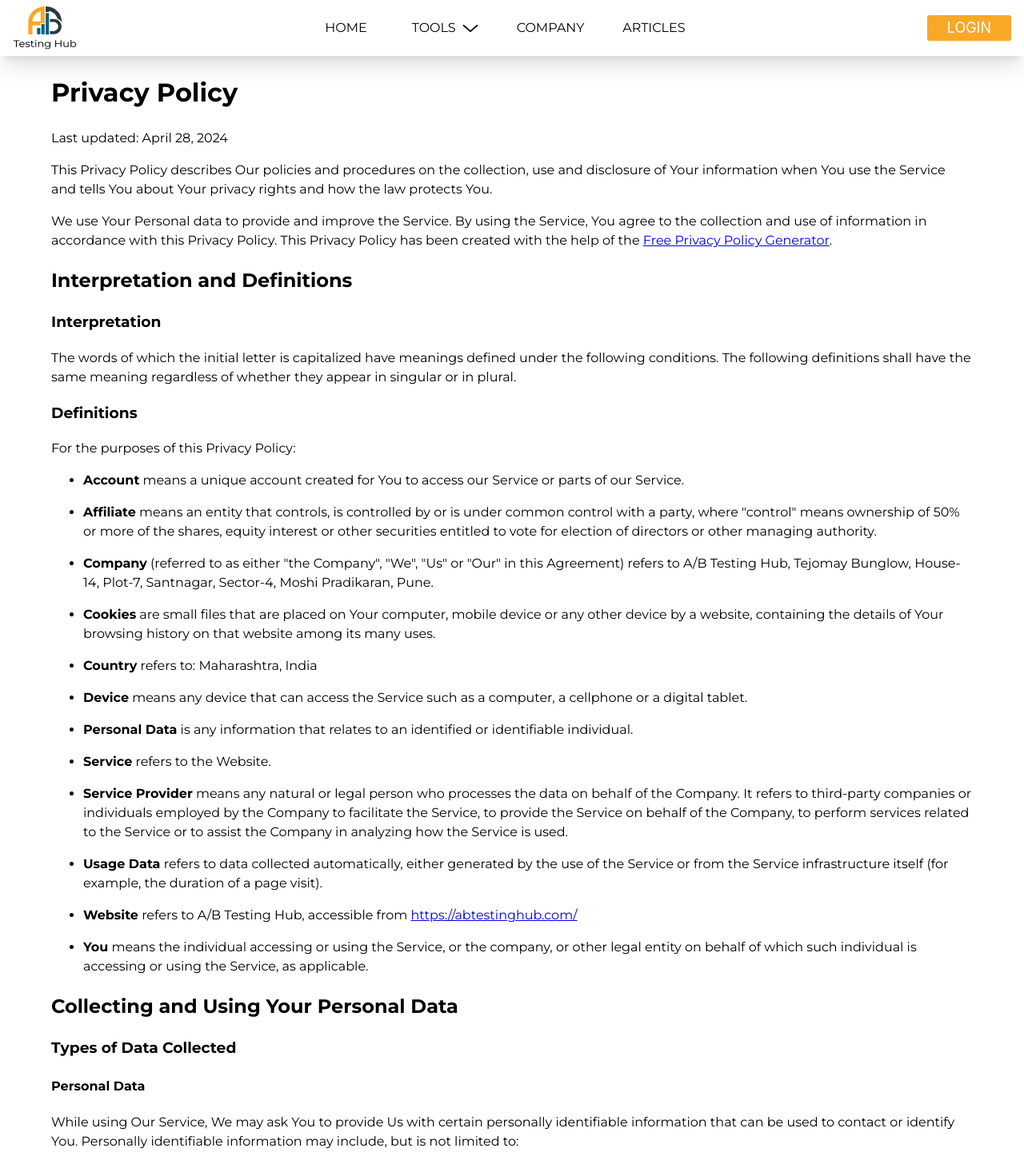
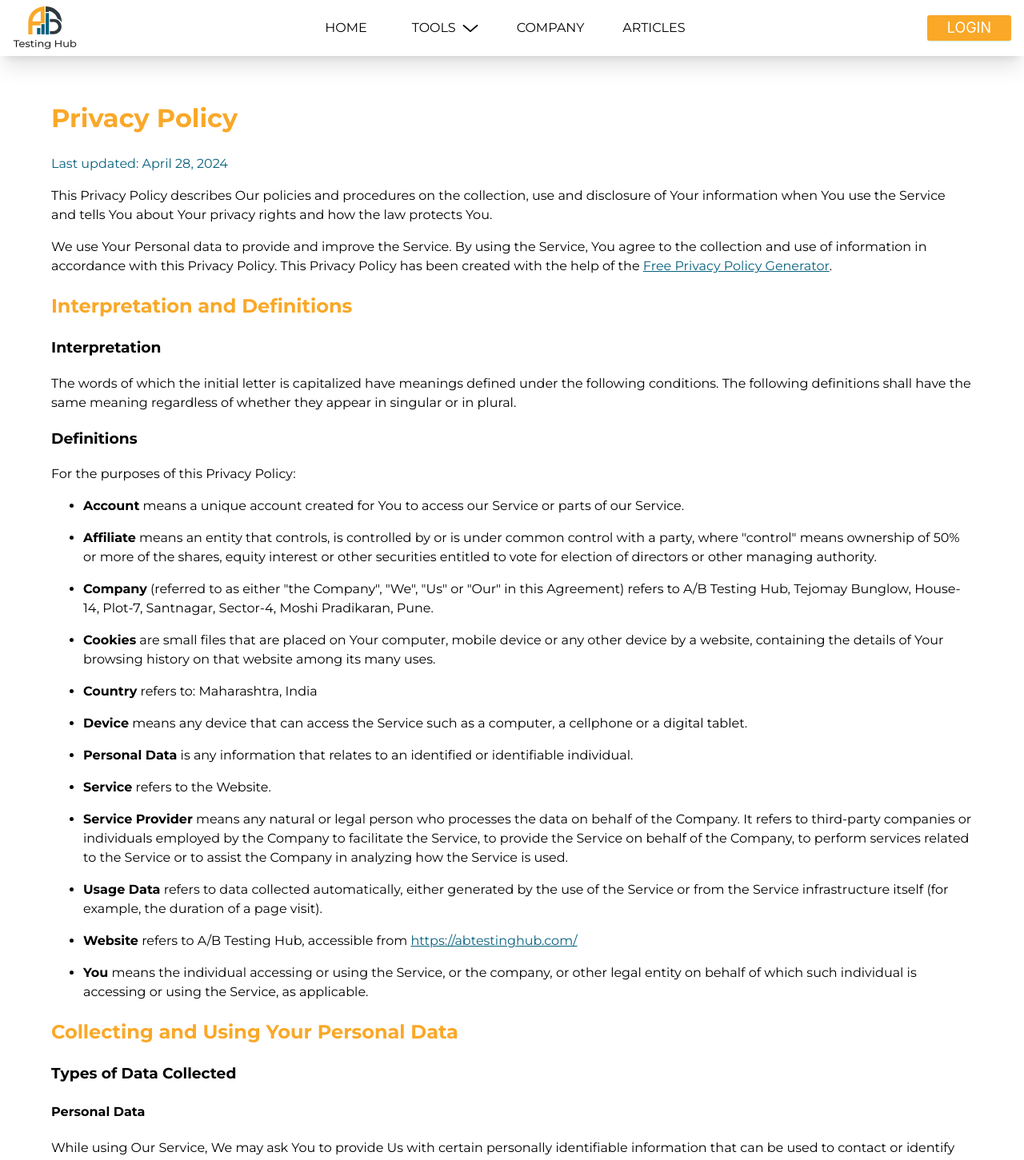
Before and after one commit to VAIJ-TEJAS/ABTestingHub_React_Frontend, a React (Vite) app: page /privacy-policy in a window 1280 px wide. Shown: the top 1451 px of the page at 80% size. Built offline with nearby package versions, Linux system fonts and the light colour scheme.

Commit message:
privacy pushed

```diff
--- a/src/components/Auth.tsx
+++ b/src/components/Auth.tsx
@@ -1,5 +1,5 @@
 /* eslint-disable @typescript-eslint/no-explicit-any */
-import { GoogleLogin, useGoogleLogin } from "@react-oauth/google";
+import { useGoogleLogin } from "@react-oauth/google";
 import { Modal, Button, Form, message, Checkbox, Input } from "antd";
 import { Context } from "../context/context.provider";
 import IconText from "../assets/svgs/IconText.svg";
--- a/src/pages/PrivacyPolicy.tsx
+++ b/src/pages/PrivacyPolicy.tsx
@@ -1,11 +1,13 @@
 // import styled from "../css/PrivacyPolicy.css";
 import { Container } from "@mui/material";
+import Mail from "../assets/svgs/Mail.svg"
 
 export const PrivacyPolicy = () => {
   return (
+    <div className="py-8">
     <Container className="no-tailwind">
-      <h1>Privacy Policy</h1>
-      <p>Last updated: April 28, 2024</p>
+      <h1 className="text-primary">Privacy Policy</h1>
+      <p className="text-secondary">Last updated: April 28, 2024</p>
       <p>
         This Privacy Policy describes Our policies and procedures on the
         collection, use and disclosure of Your information when You use the
@@ -20,12 +22,13 @@ export const PrivacyPolicy = () => {
         <a
           href="https://www.freeprivacypolicy.com/free-privacy-policy-generator/"
           target="_blank"
+          className="text-secondary"
         >
           Free Privacy Policy Generator
         </a>
         .
       </p>
-      <h2>Interpretation and Definitions</h2>
+      <h2 className="text-primary">Interpretation and Definitions</h2>
       <h3>Interpretation</h3>
       <p>
         The words of which the initial letter is capitalized have meanings
@@ -113,6 +116,7 @@ export const PrivacyPolicy = () => {
               href="https://abtestinghub.com/"
               rel="external nofollow noopener"
               target="_blank"
+              className="text-secondary"
             >
               https://abtestinghub.com/
             </a>
@@ -126,7 +130,7 @@ export const PrivacyPolicy = () => {
           </p>
         </li>
       </ul>
-      <h2>Collecting and Using Your Personal Data</h2>
+      <h2 className="text-primary">Collecting and Using Your Personal Data</h2>
       <h3>Types of Data Collected</h3>
       <h4>Personal Data</h4>
       <p>
@@ -199,6 +203,7 @@ export const PrivacyPolicy = () => {
         <a
           href="https://www.freeprivacypolicy.com/blog/sample-privacy-policy-template/#Use_Of_Cookies_And_Tracking"
           target="_blank"
+          className="text-secondary"
         >
           Free Privacy Policy website
         </a>{" "}
@@ -457,7 +462,7 @@ export const PrivacyPolicy = () => {
         means to protect Your Personal Data, We cannot guarantee its absolute
         security.
       </p>
-      <h2>Children's Privacy</h2>
+      <h2 className="text-primary">Children's Privacy</h2>
       <p>
         Our Service does not address anyone under the age of 13. We do not
         knowingly collect personally identifiable information from anyone under
@@ -473,7 +478,7 @@ export const PrivacyPolicy = () => {
         require Your parent's consent before We collect and use that
         information.
       </p>
-      <h2>Links to Other Websites</h2>
+      <h2 className="text-primary">Links to Other Websites</h2>
       <p>
         Our Service may contain links to other websites that are not operated by
         Us. If You click on a third party link, You will be directed to that
@@ -484,7 +489,7 @@ export const PrivacyPolicy = () => {
         We have no control over and assume no responsibility for the content,
         privacy policies or practices of any third party sites or services.
       </p>
-      <h2>Changes to this Privacy Policy</h2>
+      <h2 className="text-primary">Changes to this Privacy Policy</h2>
       <p>
         We may update Our Privacy Policy from time to time. We will notify You
         of any changes by posting the new Privacy Policy on this page.
@@ -499,13 +504,14 @@ export const PrivacyPolicy = () => {
         changes. Changes to this Privacy Policy are effective when they are
         posted on this page.
       </p>
-      <h2>Contact Us</h2>
+      <h2 className="text-primary">Contact Us</h2>
       <p>
         If you have any questions about this Privacy Policy, You can contact us:
       </p>
-      <ul>
-        <li>By email: abtestinghub@gmail.com</li>
-      </ul>
+      <div className="inline-flex items-center gap-2 text-secondary">
+          <img src={Mail} className="w-6"/>abtestinghub@gmail.com
+        </div>
     </Container>
+    </div>
   );
 };
```
